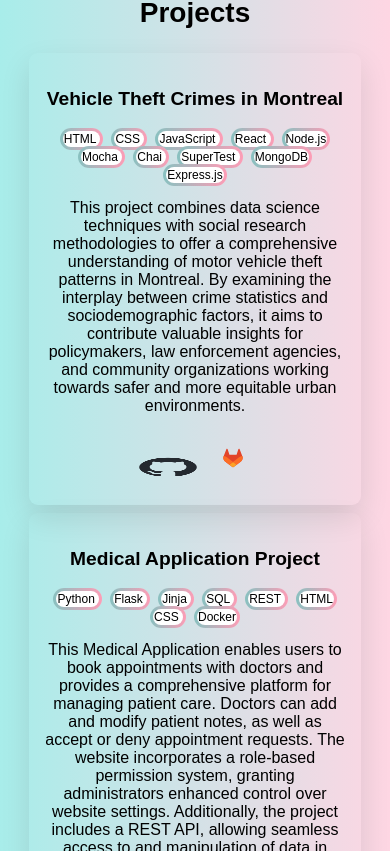
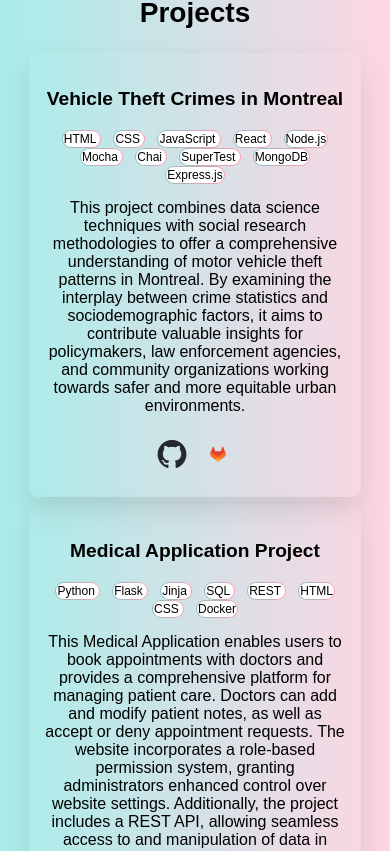
Before and after one commit to wassupcarlo/myportfolio, a React (Vite) app in the folder my-react-vite-app/: page / in a window 390 px wide. Shown: the part 1573-2424 px from the top of the page. Built offline with nearby package versions, Linux system fonts and the light colour scheme.

Commit message:
Fix GitHub icon on mobile version

```diff
--- a/my-react-vite-app/src/components/Projects.css
+++ b/my-react-vite-app/src/components/Projects.css
@@ -57,13 +57,18 @@ h3 {
   #proj-languages {
     font-size: 12px;
     padding: 1px;
-    margin: 4px;
+    margin: 6px;
+    border: 1px solid transparent;
   }
 
   .github-button {
-    width: 60px;
-    height: 20px;
-    font-size: 12px;
+    width: 30px;
+    height: 30px;
+  }
+
+  .gitlab-button {
+    width: 30px;
+    height: 30px;
   }
 
   h3 {
```
